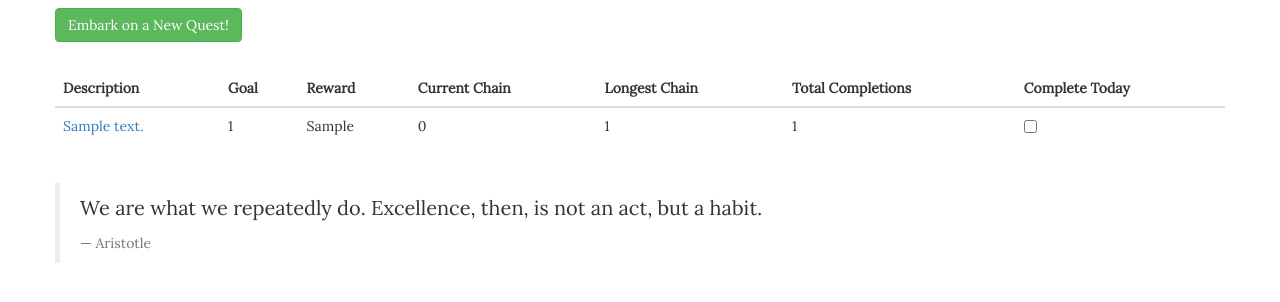
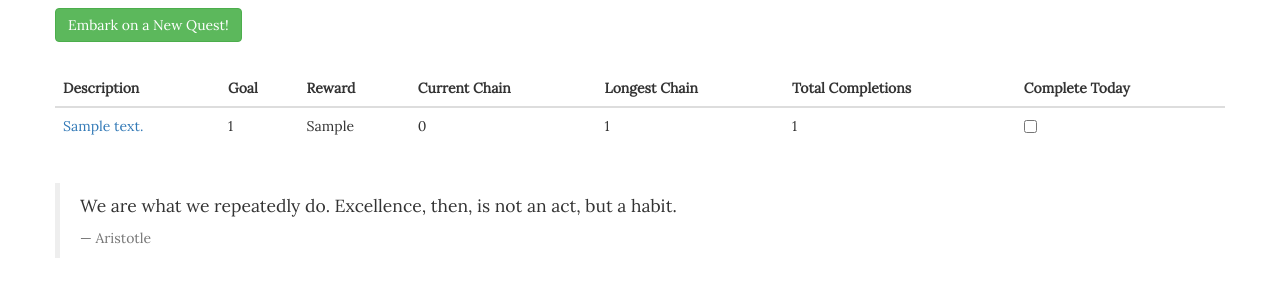
Before and after one commit to zacharyw/daily-quest, a Rails app: page / in a window 1280 px wide. Shown: the part 275-577 px from the top of the page. Run offline with Rails 7, Linux system fonts and the light colour scheme; a user stored in the database is signed in; tables that the repository leaves empty hold one stand-in row (values such as "Sample post"); style sheets or scripts are compiled from the project's sources; some libraries are stand-ins or nearby versions.

Commit message:
Update application.scss

```diff
--- a/app/assets/stylesheets/application.scss
+++ b/app/assets/stylesheets/application.scss
@@ -28,8 +28,3 @@ h1 {
 body {
   font-family: 'Lora', serif;
 }
-
-p {
-  font-size: 20px;
-  line-height: 1.5;
-}
```
